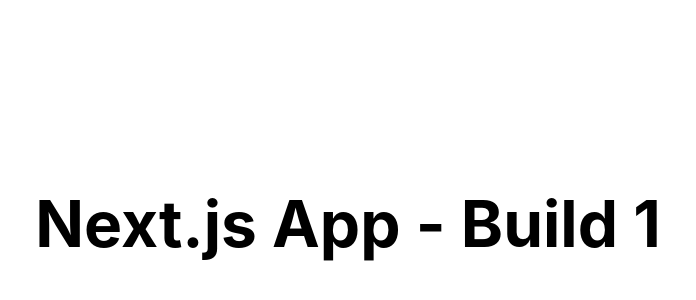
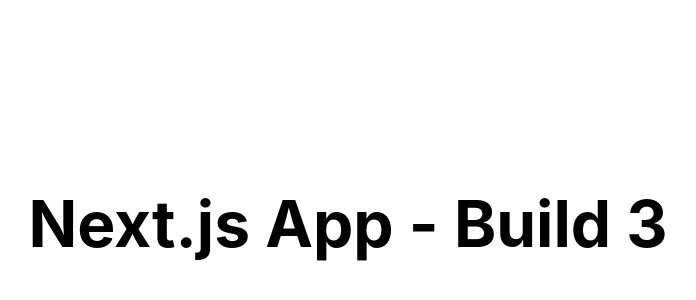
Before and after one commit to ryan-hay/openshift-build-example, a Next.js app: page / in a window 1280 px wide. Shown: the part 176-476 px from the top of the page, without its empty margins (292-988 px from the left). Built offline with nearby package versions, Linux system fonts and the light colour scheme.

Commit message:
update number

```diff
--- a/pages/index.tsx
+++ b/pages/index.tsx
@@ -9,7 +9,7 @@
       </Head>
 
       <main>
-        <h1 className="title">Next.js App - Build 1</h1>
+        <h1 className="title">Next.js App - Build 3</h1>
       </main>
 
       <style jsx>{`
```
